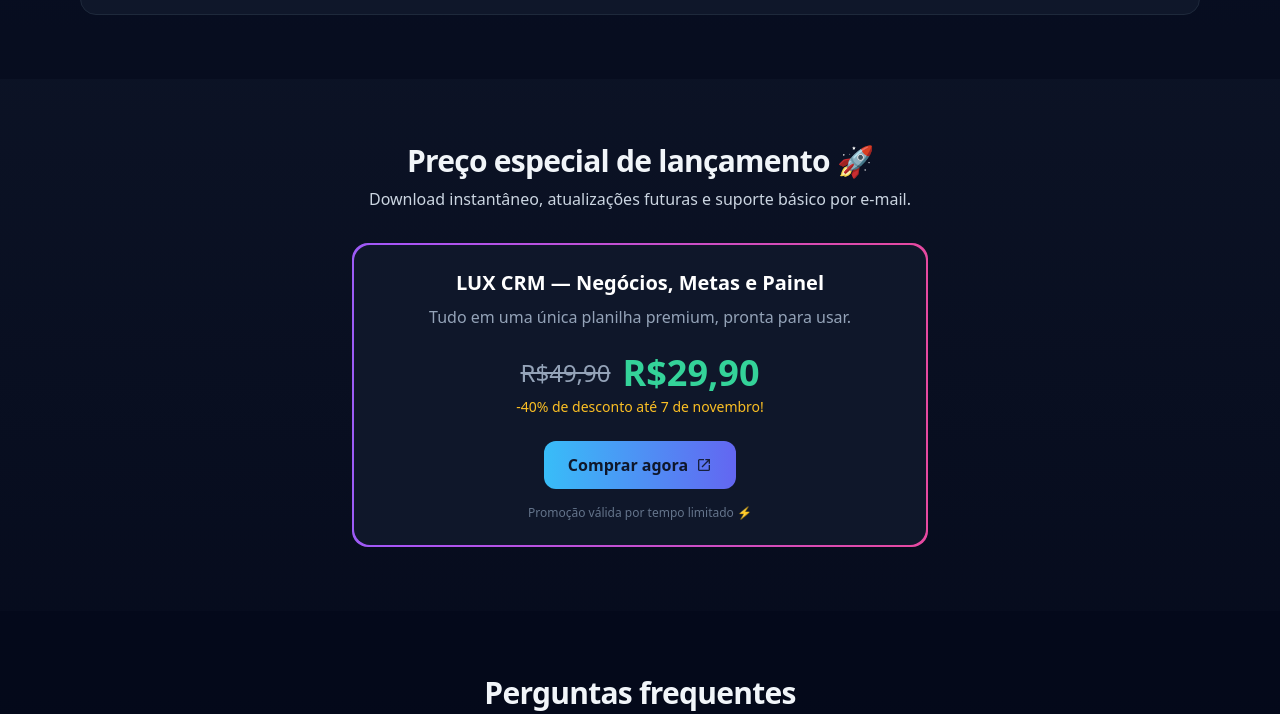
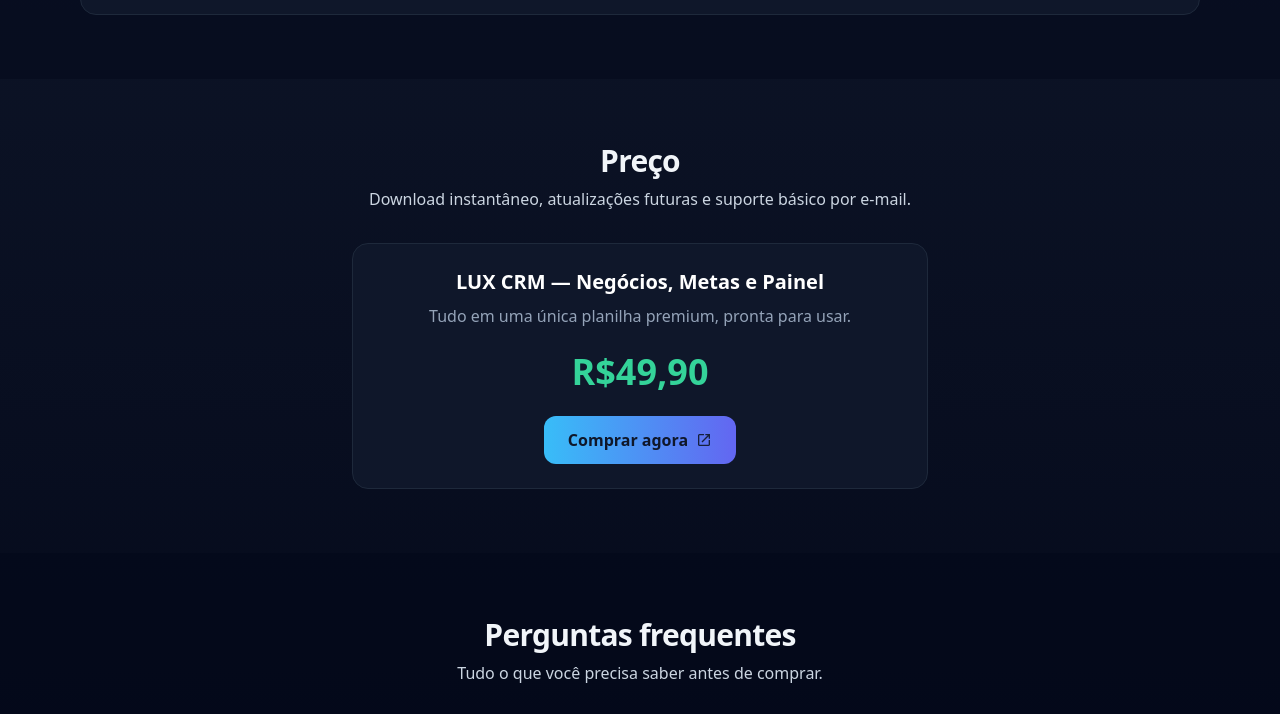
Before and after one commit to FelipeDMNunes/Controle-Empresarial-Avancado, a plain HTML site: page index.html in a window 1280 px wide. Shown: the part 1713-2427 px from the top of the page. Drawn offline with nearby package versions, Linux system fonts and the light colour scheme.

Commit message:
index.html

```diff
--- a/index.html
+++ b/index.html
@@ -4,7 +4,7 @@
   <meta charset="utf-8" />
   <meta name="viewport" content="width=device-width,initial-scale=1" />
   <title>LUX CRM — Planilha Premium</title>
-  <meta name="description" content="Planilha LUX CRM — Negócios, Metas e Painel. Visual premium, fórmulas automáticas e painel interativo. Preço especial de lançamento!" />
+  <meta name="description" content="Planilha LUX CRM — Negócios, Metas e Painel. Visual premium, fórmulas automáticas e painel interativo." />
   <!-- Tailwind CDN -->
   <script src="https://cdn.tailwindcss.com"></script>
   <!-- Fonte opcional para um look mais premium -->
@@ -63,7 +63,7 @@
           <div class="mt-6 flex flex-wrap items-center gap-3">
             <a href="https://pay.hotmart.com/N102639401I" target="_blank" rel="noreferrer"
                class="focus-ring inline-flex items-center gap-2 rounded-xl px-5 py-2.5 text-sm font-medium bg-gradient-to-r from-emerald-400 to-lime-400 text-slate-900 hover:from-emerald-300 hover:to-lime-300">
-              Garantir minha cópia
+              Comprar agora
               <svg width="16" height="16" viewBox="0 0 24 24" class="opacity-90"><path fill="currentColor" d="m13.293 5.293l6 6l-1.414 1.414L14 8.828V20h-2V8.828l-3.879 3.879l-1.414-1.414l6-6a1 1 0 0 1 1.414 0"/></svg>
             </a>
             <a href="#features" class="text-slate-300 hover:text-white text-sm">Ver recursos</a>
@@ -330,21 +330,17 @@
   <section id="pricing" class="py-12 md:py-16">
     <div class="mx-auto max-w-6xl px-4">
       <div class="mb-8 text-center">
-        <h2 class="text-2xl md:text-3xl font-semibold tracking-tight">Preço especial de lançamento 🚀</h2>
+        <h2 class="text-2xl md:text-3xl font-semibold tracking-tight">Preço</h2>
         <p class="text-slate-300 mt-2">Download instantâneo, atualizações futuras e suporte básico por e-mail.</p>
       </div>
 
-      <div class="mx-auto max-w-xl relative p-[2px] rounded-2xl bg-gradient-to-r from-sky-500 via-purple-500 to-pink-500 animate-gradient-x">
-        <div class="rounded-2xl bg-slate-900 p-6 text-center">
+      <div class="mx-auto max-w-xl">
+        <div class="rounded-2xl border border-slate-800 bg-slate-900 p-6 text-center">
           <h3 class="text-xl font-semibold mb-2 text-white">LUX CRM — Negócios, Metas e Painel</h3>
           <p class="text-slate-400 mb-6">Tudo em uma única planilha premium, pronta para usar.</p>
 
           <div class="flex flex-col items-center mb-6">
-            <div class="flex items-center gap-3">
-              <span class="text-2xl text-slate-400 line-through">R$49,90</span>
-              <span class="text-4xl font-bold text-emerald-400">R$29,90</span>
-            </div>
-            <span class="text-sm text-amber-400 font-medium mt-1">-40% de desconto até 7 de novembro!</span>
+            <span class="text-4xl font-bold text-emerald-400">R$49,90</span>
           </div>
 
           <a href="https://pay.hotmart.com/N102639401I" target="_blank" rel="noreferrer"
@@ -352,8 +348,6 @@
             Comprar agora
             <svg width="16" height="16" viewBox="0 0 24 24" class="opacity-90"><path fill="currentColor" d="M14 3h7v7h-2V6.41l-9.29 9.3l-1.42-1.42l9.3-9.29H14V3Zm5 18H5q-.825 0-1.413-.588T3 19V5q0-.825.588-1.413T5 3h7v2H5v14h14v-7h2v7q0 .825-.588 1.413T19 21Z"/></svg>
           </a>
-
-          <p class="text-xs text-slate-500 mt-4">Promoção válida por tempo limitado ⚡</p>
         </div>
       </div>
     </div>
@@ -442,10 +436,17 @@
     const pondValor = document.getElementById('pond-valor');
     function fmtBR(v){ return v.toLocaleString('pt-BR',{minimumFractionDigits:2, maximumFractionDigits:2}); }
     function updatePonderada(){
-      const m = Number(meta.value||0);
-      const p = Number(prob.value||0)/100;
-      pondValor.textContent = 'R$ ' + fmtBR(m*p);
+      const m = Number(meta?.value || 0);
+      const p = Number(prob?.value || 0)/100;
+      if(pondValor) pondValor.textContent = 'R$ ' + fmtBR(m*p);
     }
+    meta?.addEventListener('input', updatePonderada);
+    prob?.addEventListener('input', updatePonderada);
+    updatePonderada();
+  </script>
+</body>
+</html>
+
     if(meta && prob){ ['input','change'].forEach(evt=>{ meta.addEventListener(evt, updatePonderada); prob.addEventListener(evt, updatePonderada); }); }
   </script>
 </body>
```
